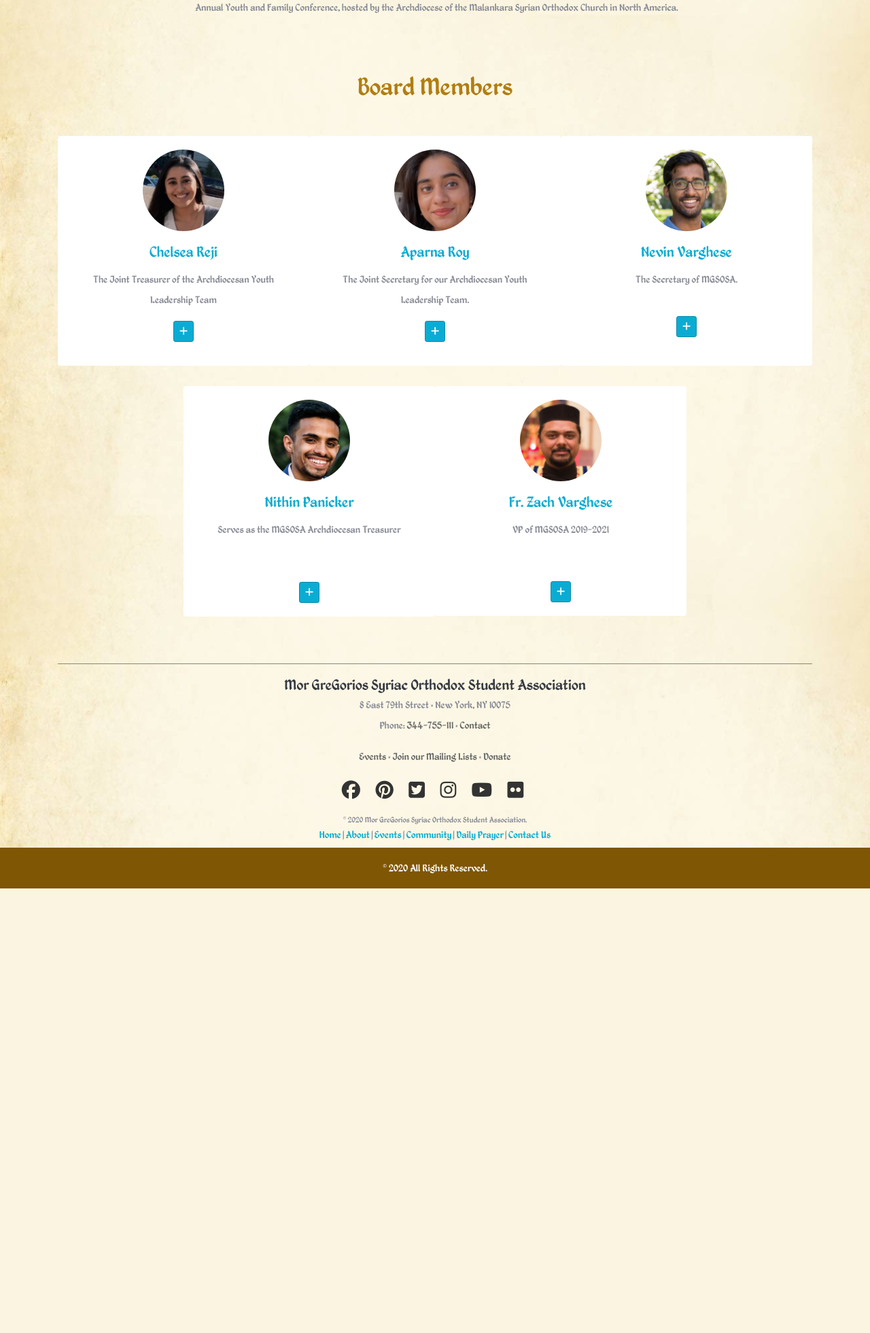
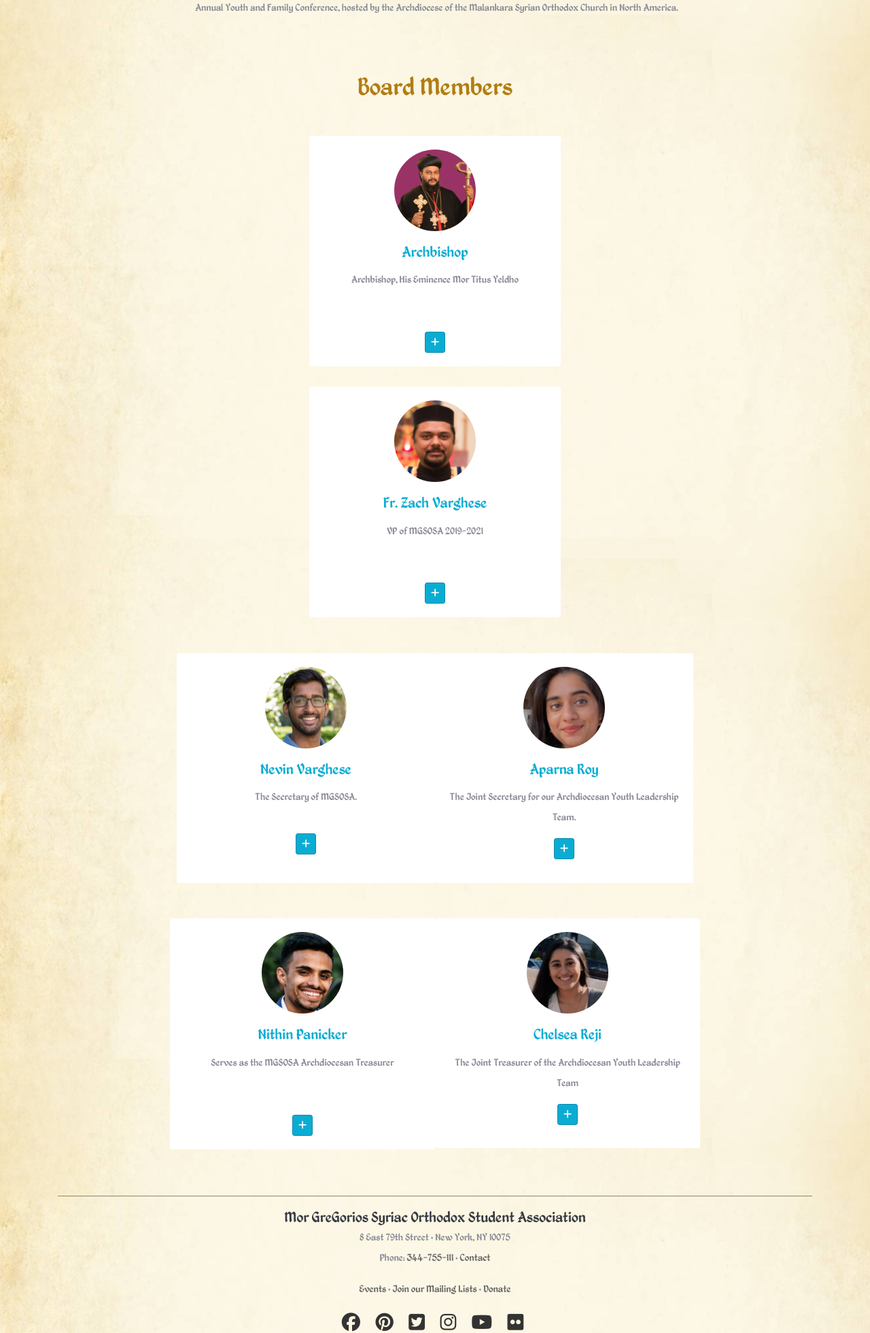
Before and after one commit to MAVAPartners/Mgsosa, a Django app: page /about/ in a window 1280 px wide. Shown: the part 408-2369 px from the top of the page at 68% size. Before the commit the page ends 1715 px from the top, so only its background shows below. Run offline with Django 3.2, Linux system fonts and the light colour scheme; some libraries are stand-ins or nearby versions.

Commit message:
updates to about us members

```diff
--- a/templates/about.html
+++ b/templates/about.html
@@ -143,6 +143,10 @@
     font-family: myFirstFont;
     src: url('{% static 'fonts/kingthings-petrock/Kingthings Petrock.ttf' %}');
   }
+  .card {
+
+    border: none;
+}
 {% comment %} /* member section css ends here */ {% endcomment %}
 </style>
 {% endblock %}
@@ -173,17 +177,17 @@
     <section id="team" class="pb-0">
     <div class="container">
         <h5 class="section-title h1 gold-color" style="font-family: Kingthings Petrock;">Board Members</h5>
-    <div class="row">
+    <div class="row justify-content-center">
             <!-- Team member -->
             <div class="col-xs-12 col-sm-6 col-md-4">
-                <div class="image-flip" >
-                    <div class="mainflip flip-0">
+                <div class="image-flip" ontouchstart="this.classList.toggle('hover');">
+                    <div class="mainflip">
                         <div class="frontside">
                             <div class="card">
                                 <div class="card-body text-center">
-                                    <p><img class=" img-fluid" src="{% static 'images/Chelsea.png' %}" alt="Chelsea Reji"></p>
-                                    <h4 class="card-title">Chelsea Reji</h4>
-                                    <p class="card-text">The Joint Treasurer of the Archdiocesan Youth Leadership Team</p>
+                                    <p><img class=" img-fluid" src="{% static 'images/bishop.png' %}" alt="Nithin Panicker"></p>
+                                    <h4 class="card-title">Archbishop</h4>
+                                    <p class="card-text">Archbishop, His Eminence Mor Titus Yeldho</p><p>&nbsp;</p>
                                     <a href="#" class="btn btn-primary btn-sm"><i class="fa fa-plus"></i></a>
                                 </div>
                             </div>
@@ -191,8 +195,116 @@
                         <div class="backside">
                             <div class="card">
                                 <div class="card-body text-center mt-4">
-                                    <h4 class="card-title">Chelsea Reji</h4>
-                                    <p class="card-text">The Joint Treasurer of the Archdiocesan Youth Leadership Team, attends St. Mary’s JSO Church, in White Plains, New York. Chelsea has completed her Bachelor’s in Social and Behavioral Sciences with a minor in Psychology.</p>
+                                    <h4 class="card-title">Archbishop</h4>
+                                    <p class="card-text">Born in 1970 to Pathickal P. M. Kuriakose and Sosamma, His Eminence belongs to the Perumbavoor Bethel Suloko Cathedral of the Ankamaly Diocese in India. </p>
+                                    <ul class="list-inline">
+                                        <li class="list-inline-item">
+                                            <a class="social-icon text-xs-center" target="_blank" href="#">
+                                                <i class="fa fa-facebook"></i>
+                                            </a>
+                                        </li>
+                                        <li class="list-inline-item">
+                                            <a class="social-icon text-xs-center" target="_blank" href="#">
+                                                <i class="fa fa-twitter"></i>
+                                            </a>
+                                        </li>
+                                        <li class="list-inline-item">
+                                            <a class="social-icon text-xs-center" target="_blank" href="#">
+                                                <i class="fa fa-skype"></i>
+                                            </a>
+                                        </li>
+                                        <li class="list-inline-item">
+                                            <a class="social-icon text-xs-center" target="_blank" href="#">
+                                                <i class="fa fa-google"></i>
+                                            </a>
+                                        </li>
+                                    </ul>
+                                </div>
+                            </div>
+                        </div>
+                    </div>
+                </div>
+            </div>
+            <!-- ./Team member -->
+
+            </div>
+            <div class="row justify-content-center">
+
+            <!-- Team member -->
+            <div class="col-xs-12 col-sm-6 col-md-4">
+                <div class="image-flip" ontouchstart="this.classList.toggle('hover');">
+                    <div class="mainflip">
+                        <div class="frontside">
+                            <div class="card">
+                                <div class="card-body text-center">
+                                    <p><img class=" img-fluid" src="{% static 'images/Zach.png' %}" alt="Zach Varghese"></p>
+                                    <h4 class="card-title">Fr. Zach Varghese</h4>
+                                    <p class="card-text">VP of MGSOSA 2019-2021</p><br/><br/>
+                                    <a href="#" class="btn btn-primary btn-sm"><i class="fa fa-plus"></i></a>
+                                </div>
+                            </div>
+                        </div>
+                        <div class="backside" style="width:100%">
+                            <div class="card">
+                                <div class="card-body text-center mt-4">
+                                    <h4 class="card-title">Fr. Zach Varghese, MD, MPH</h4>
+                                    <p class="card-text">VP of MGSOSA 2019-2021.<br/> Vicar, St. Thomas MSO Church, Austin<br/>vp@mgsosa.com </p>
+                                    <ul class="list-inline">
+                                        <li class="list-inline-item">
+                                            <a class="social-icon text-xs-center" target="_blank" href="#">
+                                                <i class="fa fa-facebook"></i>
+                                            </a>
+                                        </li>
+                                        <li class="list-inline-item">
+                                            <a class="social-icon text-xs-center" target="_blank" href="#">
+                                                <i class="fa fa-twitter"></i>
+                                            </a>
+                                        </li>
+                                        <li class="list-inline-item">
+                                            <a class="social-icon text-xs-center" target="_blank" href="#">
+                                                <i class="fa fa-skype"></i>
+                                            </a>
+                                        </li>
+                                        <li class="list-inline-item">
+                                            <a class="social-icon text-xs-center" target="_blank" href="#">
+                                                <i class="fa fa-google"></i>
+                                            </a>
+                                        </li>
+                                    </ul>
+                                </div>
+                            </div>
+                        </div>
+                    </div>
+                </div>
+            </div>
+
+            <!-- ./Team member -->
+            <!-- Team member -->
+
+            <!-- ./Team member -->
+
+        </div>
+         </div>
+         <div class="row justify-content-center">
+           <!-- Team member -->
+            <div class="col-xs-12 col-sm-6 col-md-4">
+                <div class="image-flip" ontouchstart="this.classList.toggle('hover');">
+                    <div class="mainflip">
+                        <div class="frontside">
+                            <div class="card">
+                                <div class="card-body text-center">
+                                    <p><img class=" img-fluid" src="{% static 'images/Nevin.png' %}" alt="Nevin Varghese"></p>
+                                    <h4 class="card-title">Nevin Varghese</h4>
+                                    <p class="card-text">The Secretary of MGSOSA.</p><br/>
+                                    <a href="#" class="btn btn-primary btn-sm"><i class="fa fa-plus"></i></a>
+                                </div>
+                            </div>
+                        </div>
+                        <div class="backside">
+                            <div class="card">
+                                <div class="card-body text-center mt-4">
+                                    <h4 class="card-title">Nevin Varghese</h4>
+                                    <p class="card-text">The Secretary of MGSOSA. His home parish is St. George MSO church in Carteret, NJ, where he is currently a Sunday School teacher and an altar assistant. He has served in both these roles for nearly the last decade. </p><br/>
                                     <ul class="list-inline">
                                         <li class="list-inline-item">
                                             <a class="social-icon text-xs-center" target="_blank" href="#">
@@ -270,56 +382,9 @@
                 </div>
             </div>
             <!-- ./Team member -->
-            <!-- Team member -->
-            <div class="col-xs-12 col-sm-6 col-md-4">
-                <div class="image-flip" ontouchstart="this.classList.toggle('hover');">
-                    <div class="mainflip">
-                        <div class="frontside">
-                            <div class="card">
-                                <div class="card-body text-center">
-                                    <p><img class=" img-fluid" src="{% static 'images/Nevin.png' %}" alt="Nevin Varghese"></p>
-                                    <h4 class="card-title">Nevin Varghese</h4>
-                                    <p class="card-text">The Secretary of MGSOSA.</p><br/>
-                                    <a href="#" class="btn btn-primary btn-sm"><i class="fa fa-plus"></i></a>
-                                </div>
-                            </div>
-                        </div>
-                        <div class="backside">
-                            <div class="card">
-                                <div class="card-body text-center mt-4">
-                                    <h4 class="card-title">Nevin Varghese</h4>
-                                    <p class="card-text">The Secretary of MGSOSA. His home parish is St. George MSO church in Carteret, NJ, where he is currently a Sunday School teacher and an altar assistant. He has served in both these roles for nearly the last decade. </p><br/>
-                                    <ul class="list-inline">
-                                        <li class="list-inline-item">
-                                            <a class="social-icon text-xs-center" target="_blank" href="#">
-                                                <i class="fa fa-facebook"></i>
-                                            </a>
-                                        </li>
-                                        <li class="list-inline-item">
-                                            <a class="social-icon text-xs-center" target="_blank" href="#">
-                                                <i class="fa fa-twitter"></i>
-                                            </a>
-                                        </li>
-                                        <li class="list-inline-item">
-                                            <a class="social-icon text-xs-center" target="_blank" href="#">
-                                                <i class="fa fa-skype"></i>
-                                            </a>
-                                        </li>
-                                        <li class="list-inline-item">
-                                            <a class="social-icon text-xs-center" target="_blank" href="#">
-                                                <i class="fa fa-google"></i>
-                                            </a>
-                                        </li>
-                                    </ul>
-                                </div>
-                            </div>
-                        </div>
-                    </div>
-                </div>
-            </div>
-            <!-- ./Team member -->
-            </div>
-            <div class="row justify-content-center">
+
+        </div>
+         </div><div class="row justify-content-center">
             <!-- Team member -->
             <div class="col-xs-12 col-sm-6 col-md-4">
                 <div class="image-flip" ontouchstart="this.classList.toggle('hover');">
@@ -370,14 +435,14 @@
             <!-- ./Team member -->
             <!-- Team member -->
             <div class="col-xs-12 col-sm-6 col-md-4">
-                <div class="image-flip" ontouchstart="this.classList.toggle('hover');">
-                    <div class="mainflip">
+                <div class="image-flip" >
+                    <div class="mainflip flip-0">
                         <div class="frontside">
                             <div class="card">
                                 <div class="card-body text-center">
-                                    <p><img class=" img-fluid" src="{% static 'images/Zach.png' %}" alt="Zach Varghese"></p>
-                                    <h4 class="card-title">Fr. Zach Varghese</h4>
-                                    <p class="card-text">VP of MGSOSA 2019-2021</p><br/><br/>
+                                    <p><img class=" img-fluid" src="{% static 'images/Chelsea.png' %}" alt="Chelsea Reji"></p>
+                                    <h4 class="card-title">Chelsea Reji</h4>
+                                    <p class="card-text">The Joint Treasurer of the Archdiocesan Youth Leadership Team</p>
                                     <a href="#" class="btn btn-primary btn-sm"><i class="fa fa-plus"></i></a>
                                 </div>
                             </div>
@@ -385,8 +450,8 @@
                         <div class="backside">
                             <div class="card">
                                 <div class="card-body text-center mt-4">
-                                    <h4 class="card-title">Fr. Zach Varghese, MD, MPH</h4>
-                                    <p class="card-text">VP of MGSOSA 2019-2021.<br/> Vicar, St. Thomas MSO Church, Austin<br/>vp@mgsosa.com</p>
+                                    <h4 class="card-title">Chelsea Reji</h4>
+                                    <p class="card-text">The Joint Treasurer of the Archdiocesan Youth Leadership Team, attends St. Mary’s JSO Church, in White Plains, New York. Chelsea has completed her Bachelor’s in Social and Behavioral Sciences with a minor in Psychology.</p>
                                     <ul class="list-inline">
                                         <li class="list-inline-item">
                                             <a class="social-icon text-xs-center" target="_blank" href="#">
```
Also changed, not shown: static/images/bishop.png (added).
